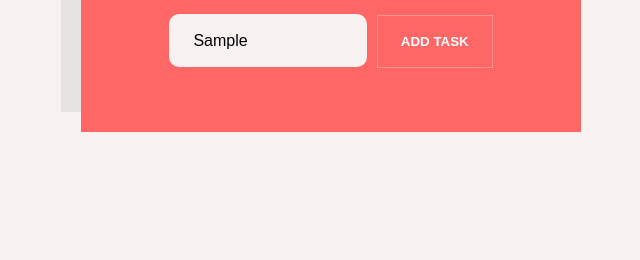
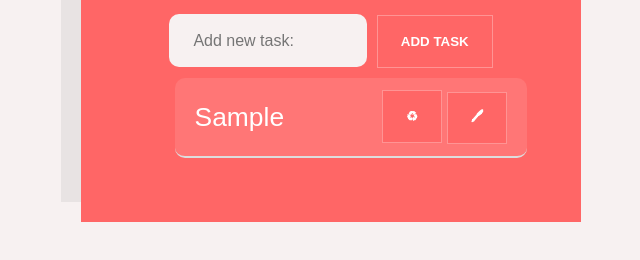
Before and after one commit to sabovoichita/todo-list, a plain HTML site: page index.html in a window 1280 px wide. Both pictures are taken after typing "Sample" into the empty fields and a click on the button "ADD TASK". Shown: the part 264-524 px from the top of the page, without its empty margins (309-949 px from the left). Drawn offline with Linux system fonts and the light colour scheme.

Commit message:
fix errors

```diff
--- a/index.js
+++ b/index.js
@@ -21,8 +21,8 @@ function insertContainer() {
 }
 
 function createHTMLTask(task) {
-  return `<li>${task.name}</li>
-    <span><button id="deleteButton" class="actions">♻</button><button id="editButton">🖊</button></span>`;
+  return `<li>${task.name}
+      <span><button class="deleteButton" >♻</button><button class="editButton">🖊</button></span></li>`;
 }
 
 function displayNewTask(tasks) {
@@ -49,9 +49,11 @@ function saveTaskToLocalStorage() {
 }
 
 function loadTaskFromLocalStorage() {
-  const tasks = JSON.parse(localStorage.getItem("task"));
-  allTasks = tasks;
-  displayNewTask(allTasks);
+  const tasks = JSON.parse(localStorage.getItem("tasks"));
+  if (tasks) {
+    allTasks = tasks;
+    displayNewTask(allTasks);
+  }
 }
 
 function initEvents() {
--- a/style.css
+++ b/style.css
@@ -98,8 +98,8 @@ li {
   font-size: initial;
 }
 
-#deleteButton,
-#editButton,
+.deleteButton,
+.editButton,
 #addButton {
   padding: 0 1.3rem;
   border: none;
@@ -114,8 +114,8 @@ li {
 }
 
 #addButton:hover,
-#deleteButton:hover,
-#editButton:hover {
+.deleteButton:hover,
+.editButton:hover {
   background: #ff5e5e;
   color: rgb(221, 205, 205);
 }
```
